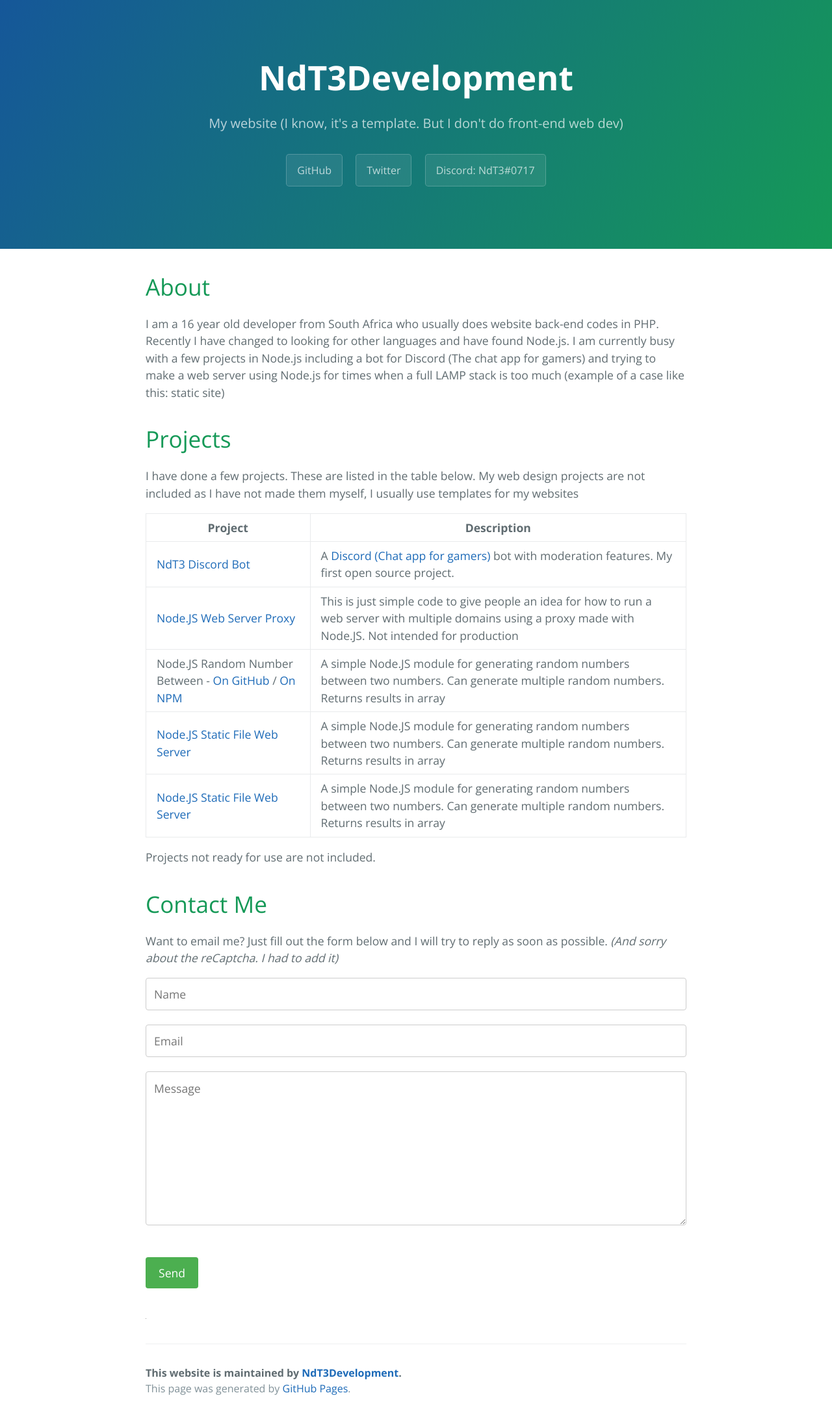
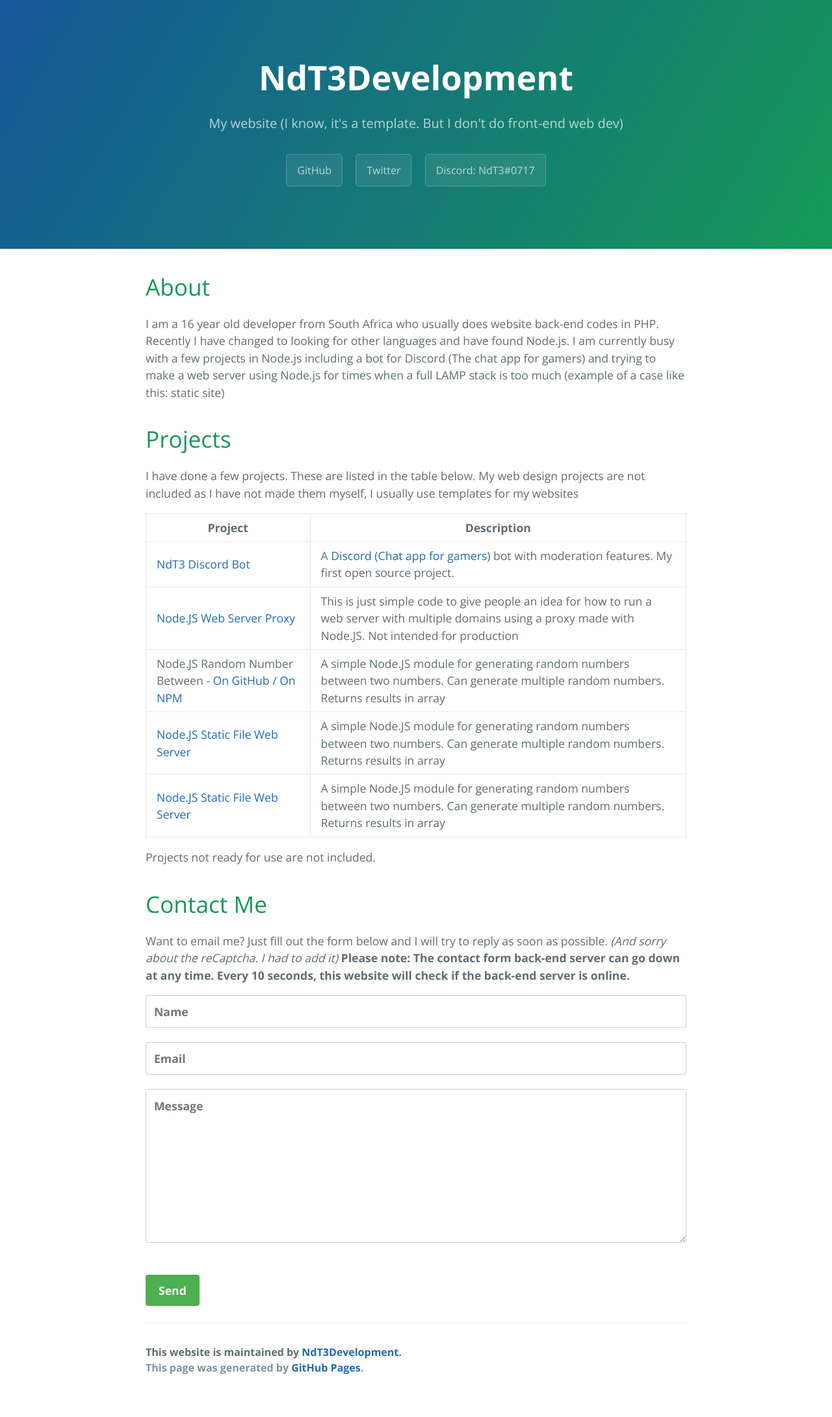
Before and after one commit to TrueWinter/website, a Jekyll site: the page built from index.html, in a window 1280 px wide. Shown: the whole page at 65% size. Built offline with Jekyll 4.4.1, drawn with Linux system fonts in a browser that asks for light colours; nearby versions of some CDN libraries; the list of posts is cut into pages by our own code; after the commit the page ends 2149 px from its top, so only the background shows below that.

Commit message:
Added automatic checking of contact form back-end server being online

```diff
--- a/_includes/head.html
+++ b/_includes/head.html
@@ -121,6 +121,10 @@
       display:none;
     }
 
+    .checkserverimage {
+      display:none;
+    }
+
     .error {
       color: #d23935;
     }
--- a/index.html
+++ b/index.html
@@ -78,7 +78,7 @@ title: {{ site.name }}
           //var newvalue2.replace('\?contactsuccess=true', "");
         });
       </script>
-      <p>Want to email me? Just fill out the form below and I will try to reply as soon as possible. <i>(And sorry about the reCaptcha. I had to add it)</i></p>
+      <p>Want to email me? Just fill out the form below and I will try to reply as soon as possible. <i>(And sorry about the reCaptcha. I had to add it)</i> <strong>Please note: The contact form back-end server can go down at any time. Every 10 seconds, this website will check if the back-end server is online.</strong?</p>
       <p id="check-server">Checking if the contact form server is online. Please wait...</p>
       <p id="server-down">Unfortunately, the contact form server is down. Please try again later</p>
       <p id="contactfailed"></p>
@@ -95,7 +95,7 @@ title: {{ site.name }}
        <script src="https://cdnjs.cloudflare.com/ajax/libs/jquery.form/3.51/jquery.form.min.js"></script>
        <!--<script src='https://maxcdn.bootstrapcdn.com/bootstrap/3.3.6/js/bootstrap.min.js'></script>-->
        <!-- Checks if contact form server is online -->
-       <img src="https://contact-api.ndt3.ml/check.png" onload="loadImage()" onerror="offline()" width="1" height="1">
+       <img src="https://contact-api.ndt3.ml/check.png" class="checkserverimage" id="checkserverimage" onload="loadImage()" onerror="offline()" width="1" height="1">
       <noscript>
         <style type="text/css">
           #email-contact {display:none;}
@@ -206,12 +206,21 @@ title: {{ site.name }}
         function loadImage() {
           $('#check-server').hide();
           $('#email-contact').show();
+          $('#server-down').hide();
         }
         function offline() {
           $('#email-contact').hide()
           $('#check-server').hide();
           $('#server-down').show();
         }
+
+        function reloadcheck() {
+           $(document).ready(function() {
+             document.getElementById('checkserverimage').src = 'https://contact-api.ndt3.ml/check.png?reload=' + new Date().getTime();
+          });
+        }
+
+        window.setInterval(reloadcheck, 10000);
         // done hiding script -->
 
 
```
